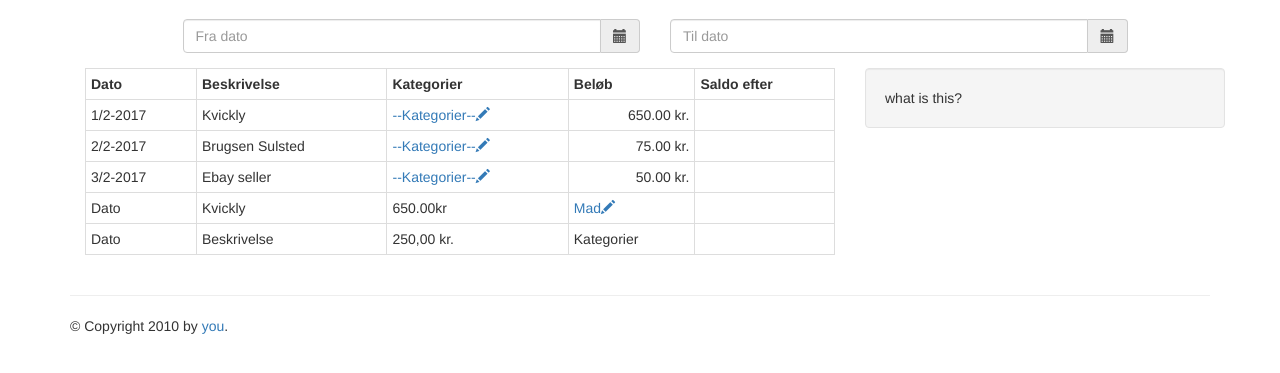
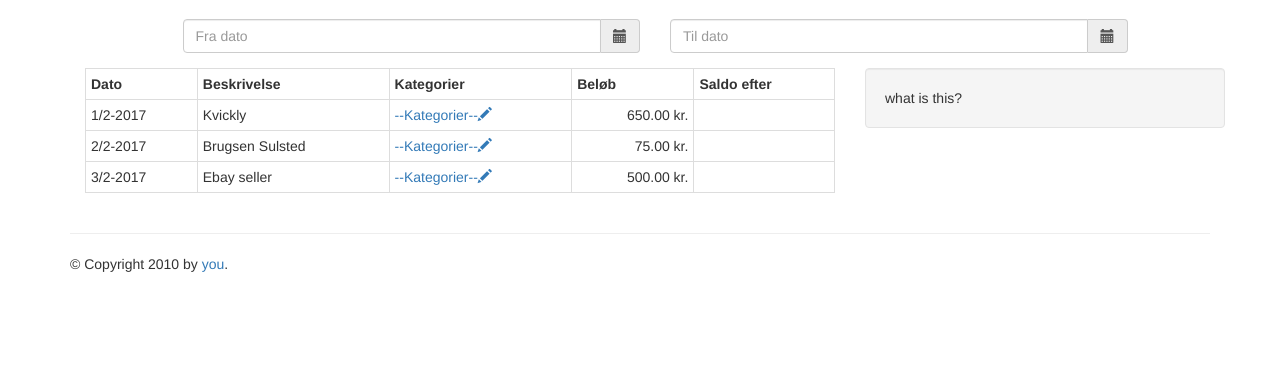
Before and after one commit to Pengman/datalogging, a Flask app: page /bank2 in a window 1280 px wide. Shown: the part 51-424 px from the top of the page. Run offline with Flask 2, Linux system fonts and the light colour scheme; some libraries are stand-ins or nearby versions.

Commit message:
Summary: small changes

```diff
--- a/templates/bank_vue.html
+++ b/templates/bank_vue.html
@@ -56,7 +56,7 @@
 
                     <tr v-bind:class="'active collapse collapse' + linie.Id" v-for="kategori in linie.Kategorier">
                         <td>&nbsp;</td>
-                        <td>{{kategori.Kategori}}</td>
+                        <td></td>
                         <td>
                             <select class="form-control" v-model="kategori.Kategori">
                                 <option>(Tom)</option>
@@ -64,68 +64,56 @@
                             </select>
 
                         </td>
-                        <td class="text-right"> <input type="number" class="form-control text-right kategori_beloeb" placeholder="Bel&oslash;b" v-bind:value="(kategori.Beloeb / 100).toFixed(2)" step="0.01" >    {{(kategori.Beloeb / 100).toFixed(2)}} kr.</td>
+                        <td class="text-right">
+			  <input type="number" class="form-control
+						      text-right
+						      kategori_beloeb"
+				 placeholder="Bel&oslash;b"
+				 v-bind:value="(kategori.Beloeb /
+					       100).toFixed(2)" step="0.01">
+			  </td>
                         <td>{{kategori.Tekst}}</td>
                     </tr>
+
+		    <tr v-bind:class="'active collapse collapse' + linie.Id">
+                        <td>&nbsp;</td>
+                        <td>V&aelig;lg kategori</td>
+                        <td>
+                            <select class="form-control" >
+                                <option>(Tom)</option>
+                                <option v-for="kategori in kategorier" v-bind:value="kategori" >{{kategori}}</option>
+                            </select>
+
+                        </td>
+                        <td class="text-right">
+			  <input type="number" class="form-control
+						      text-right
+						      kategori_beloeb"
+				 placeholder="Bel&oslash;b">
+
+			  </td>
+                        <td>
+			  <button type="button" class="btn btn-default btn-sm"><p class="glyphicon glyphicon-plus"></p>Tilf&oslash;j</button>
+			</td>
+
+		    </tr>
 
                     <tr v-bind:class="'info collapse collapse' + linie.Id">
                         <td>&nbsp;</td>
                         <td>Rest</td>
                         <td class="kategori_total">Bel&oslash;b</td>
+                        <td>&nbsp;</td>
                         <td>
                             <button class="btn btn-primary btn-sm">
                                 <span class="glyphicon glyphicon-ok" aria-hidden="true"></span>Gem kategorier
                             </button>
                         </td>
-                        <td>&nbsp;</td>
+
                     </tr>
 
                 </template>
                     {% endraw %}
-<tr class="linie">
-                    <td>Dato</td>
-                    <td>Kvickly</td>
-                    <td><span class="linie_beloeb">650.00</span>kr</td>
-                    <td>
-                        <a data-toggle="collapse"
-                           data-target=".collapse666">Mad<span class="glyphicon glyphicon-pencil" aria-hidden="true"></span></a>
-                    </td>
-                    <td>&nbsp;</td>
-                </tr>
-                <tr class="info collapse collapse666">
-                    <td>&nbsp;</td>
-                    <td>
-                        <select class="form-control">
-                            <option>Mad</option>
-                            <option>Gaver</option>
-                            <option>S'ren</option>
-                            <option>Merete</option>
-                            <option>Dyrene</option>
-                        </select>
-                    </td>
-                    <td>
-                        <input type="number" class="form-control kategori_beloeb" placeholder="Bel&oslash;b" value="650">
-                    </td>
-                    <td>
-                        <button class="btn btn-default btn-sm peng-add-kategori-button">
-                            <span class="glyphicon glyphicon-plus" aria-hidden="true"></span>Tilf&oslash;j
-                            kategori
-                        </button>
-                    <td>&nbsp;</td>
-                    </td>
-                </tr>
-                <tr class="active collapse collapse666">
-                    <td>&nbsp;</td>
-                    <td>Rest</td>
-                    <td class="kategori_total">Bel&oslash;b</td>
-                    <td>
-                        <button class="btn btn-primary btn-sm">
-                            <span class="glyphicon glyphicon-ok" aria-hidden="true"></span>Gem kategorier
-                        </button>
-                    </td>
-                    <td>&nbsp;</td>
-                </tr>
-                <tr class="linie"><td>Dato</td><td>Beskrivelse</td><td>250,00 kr.</td><td>Kategorier</td><td>&nbsp;</td></tr>
+
             </table>
         </div>
     </div>
@@ -144,7 +132,7 @@
                 'Kategorier': [
                     { 'Kategori': 'Mad', 'Beloeb': 45000, 'Tekst': '' },
                     { 'Kategori': 'Soren', 'Beloeb': 20000, 'Tekst': 'Stuff' },
-                ]
+                ],
             },
             {
                 'Id': 2,
@@ -158,10 +146,10 @@
             {
                 'Id': 3,
                 'Dato': '3/2-2017',
-                'Beloeb': 5000, //oerer
+                'Beloeb': 50000, //oerer
                 'Beskrivelse': 'Ebay seller',
                 'Kategorier': [
-                    { 'Kategori': 'Soren', 'Beloeb': 5000, 'Tekst': 'webcam' }
+                    { 'Kategori': 'Soren', 'Beloeb': 50000, 'Tekst': 'webcam' }
                 ]
             },
         ]
```
